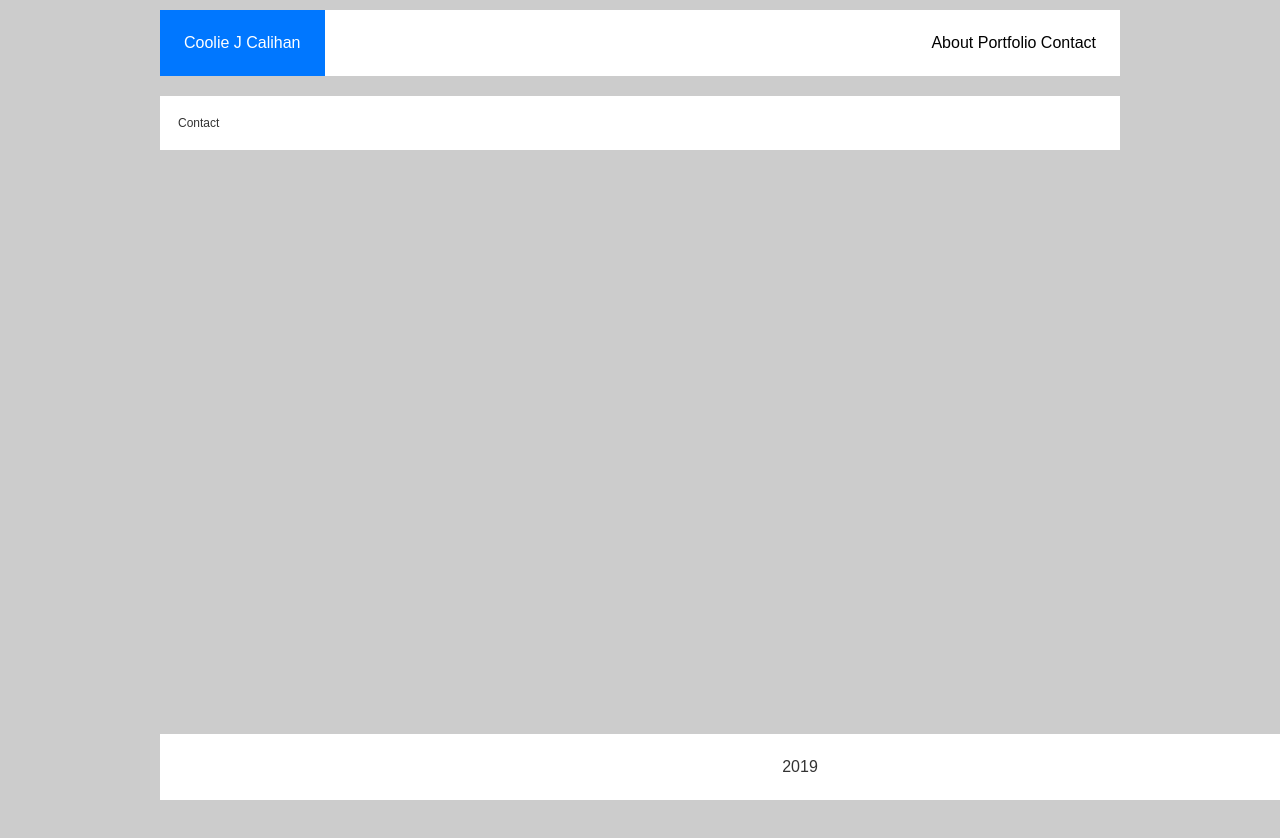
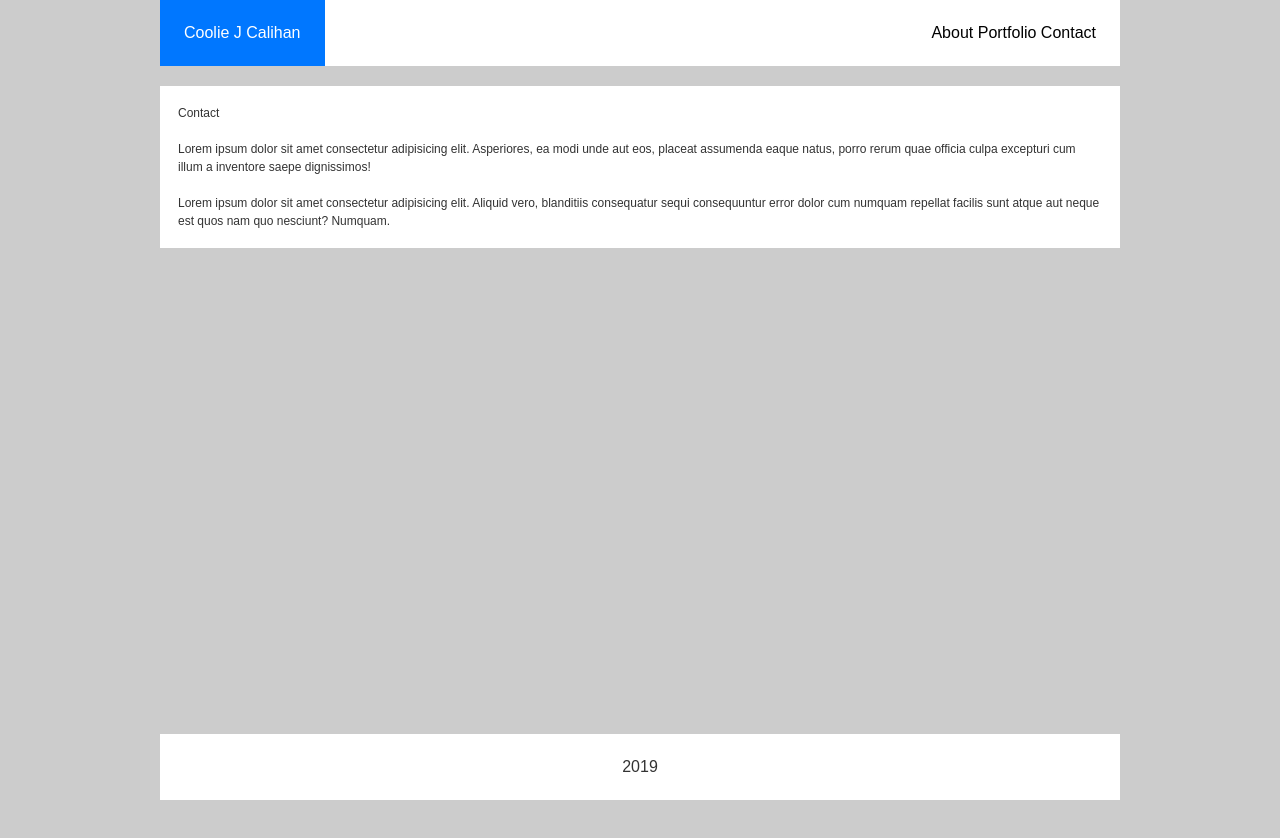
Before and after one commit to cooliejc/Reponsive-Portfolio, a plain HTML site: page contact.html in a window 1280 px wide. Shown: the top 838 px of the page. Drawn offline with Linux system fonts and the light colour scheme.

Commit message:
tweak to footer and text content

```diff
--- a/assets/css/style.css
+++ b/assets/css/style.css
@@ -17,7 +17,6 @@ body {
     width: 960px;
     height: 3000px;
     margin: 0 auto;
-    margin-top: 10px;
     margin-bottom: 10px;
 }
 
@@ -38,7 +37,6 @@ body {
     text-align: right;
     font-size: 16px;
     padding: 1.5em;
-    width: 100%;
 }
 
 #main {
@@ -60,5 +58,5 @@ body {
     margin-top: 20px;
     position: fixed;
     bottom: 0px;
-    width: 100%;
+    width: 960px;
 }
--- a/contact.html
+++ b/contact.html
@@ -21,6 +21,14 @@
     </header>
     <div id="main">
         Contact
+
+        <br><br>
+
+        Lorem ipsum dolor sit amet consectetur adipisicing elit. Asperiores, ea modi unde aut eos, placeat assumenda eaque natus, porro rerum quae officia culpa excepturi cum illum a inventore saepe dignissimos!
+
+        <br><br>
+
+        Lorem ipsum dolor sit amet consectetur adipisicing elit. Aliquid vero, blanditiis consequatur sequi consequuntur error dolor cum numquam repellat facilis sunt atque aut neque est quos nam quo nesciunt? Numquam.
     </div>
     <footer>
         <div id="footer">
```
Also changed, not shown: portfolio.html (+8 -0 lines).
